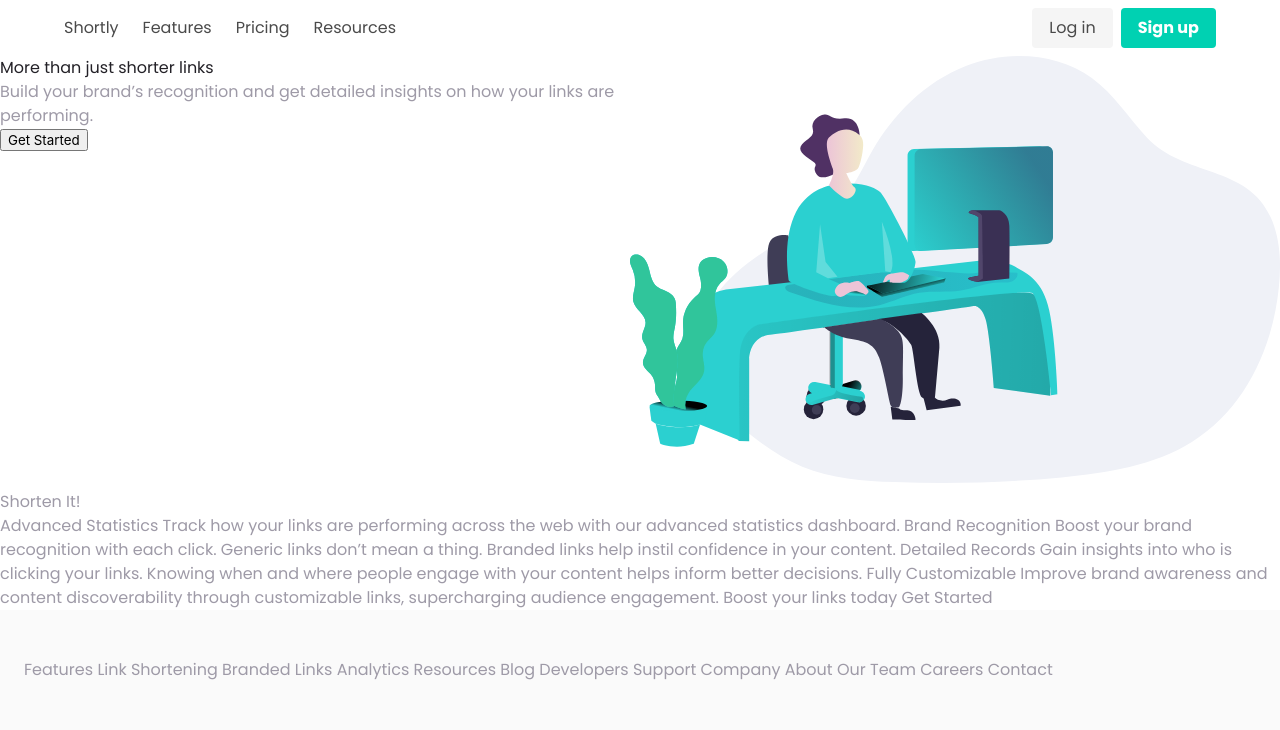
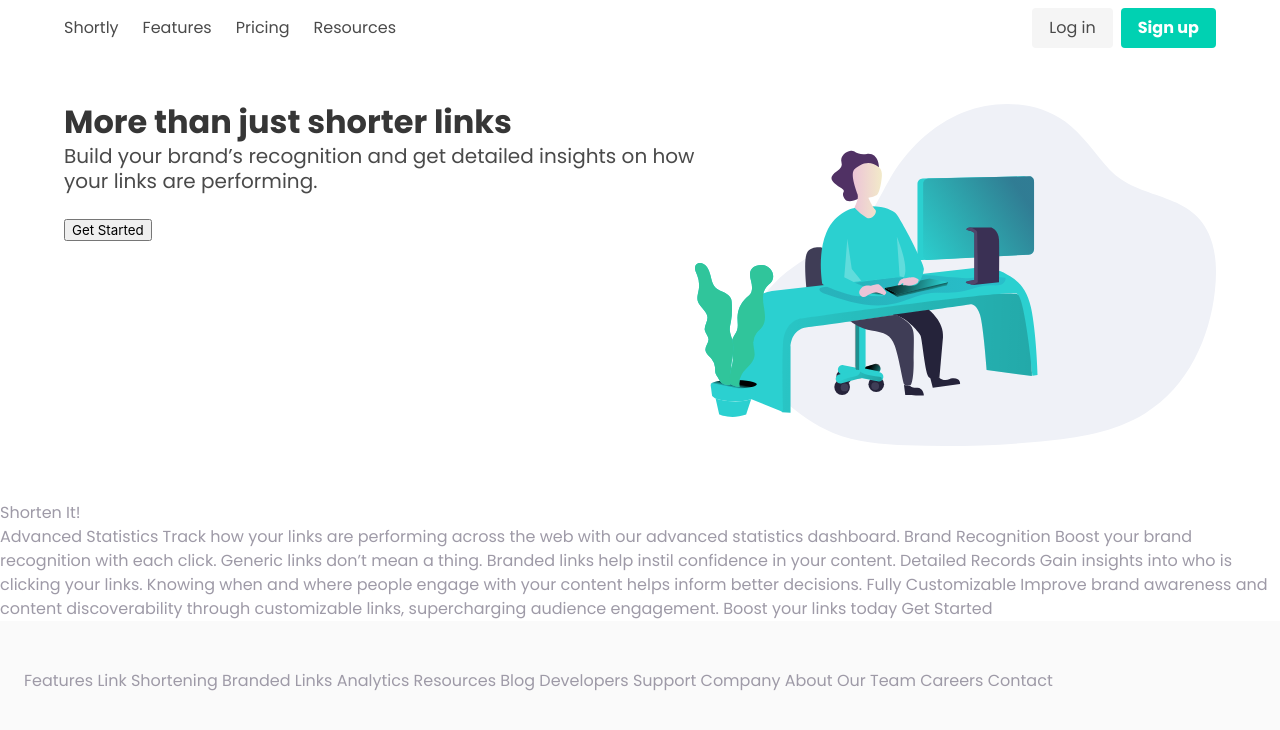
Before and after one commit to oluwaseunasuni/url-shortening, a Vue app: page / in a window 1280 px wide. Shown: the top 730 px of the page. Built offline with nearby package versions, Linux system fonts and the light colour scheme; what v-clipboard would draw is missing.

Commit message:
added hero section

```diff
--- a/src/components/Hero.vue
+++ b/src/components/Hero.vue
@@ -1,16 +1,15 @@
-
 <template>
-  <section>
-    <div class="hero">
-      <div class="hero__content">
+  <section class="hero">
+    <div class="hero-body">
+      <div class="container hero__content">
         <div class="left">
-          <h1>
+          <h1 class="title">
             More than just shorter links
           </h1>
-          <p>
+          <h2 class="subtitle">
             Build your brand’s recognition and get detailed insights
             on how your links are performing.
-          </p>
+          </h2>
           <button>Get Started</button>
         </div>
         <div class="right">
```
